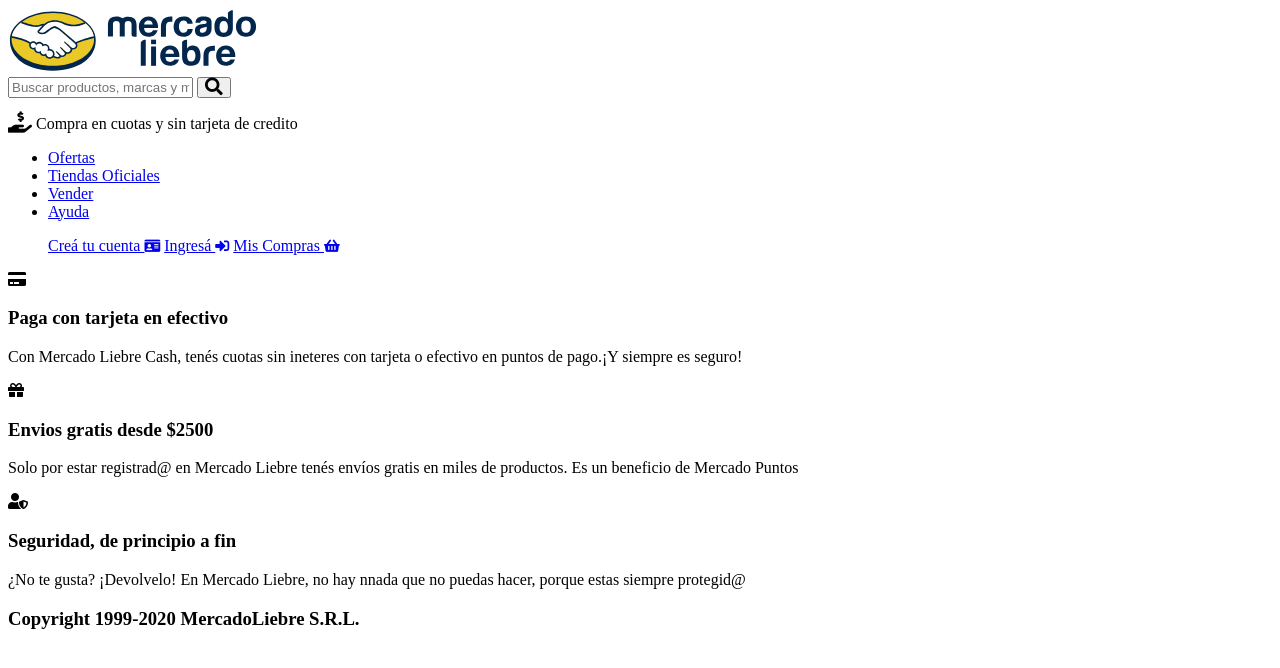
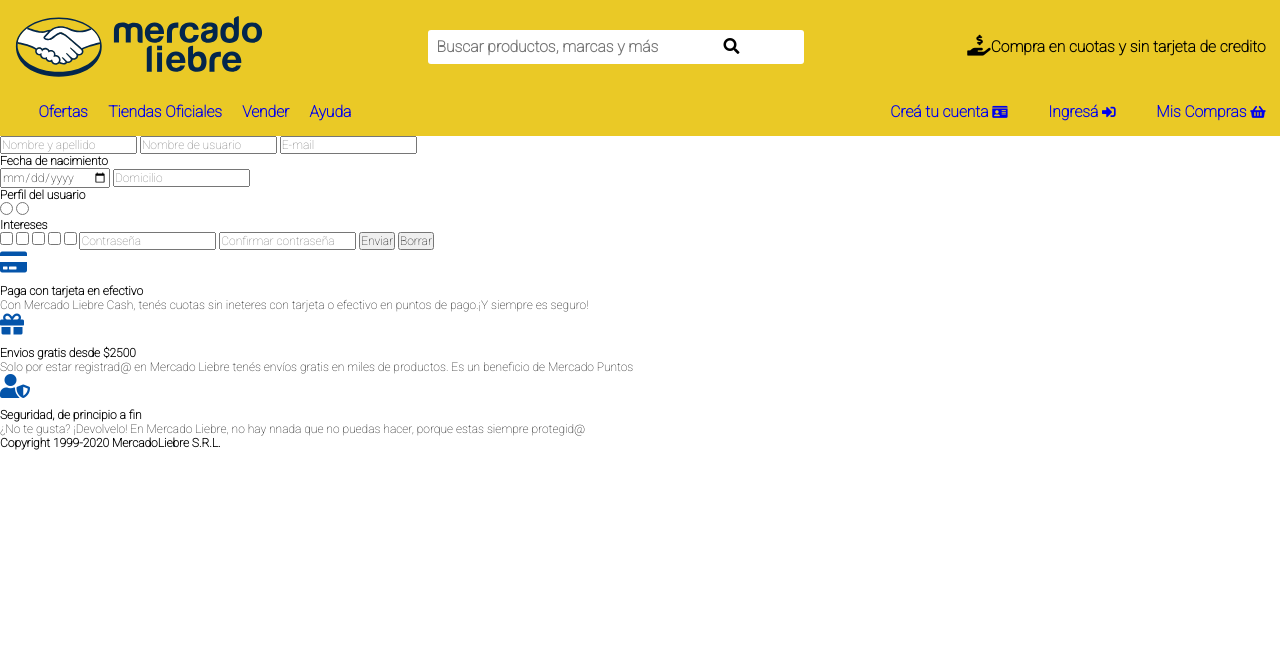
Before and after one commit to mmschiavon/mercadoliebre, a website: page views/register.html in a window 1280 px wide. Drawn offline with Linux system fonts and the light colour scheme; files that its build step writes are made by us from their sources; files whose address does not match are found by name.

Commit message:
commit 3

```diff
--- a/public/css/register.css
+++ b/public/css/register.css
@@ -0,0 +1,89 @@
+* {
+  /* background-color: #eac926; */
+  margin: 0px;
+  padding: 0px;
+  box-sizing: border-box;
+  font-size: 12px;
+  font-family: "Roboto", sans-serif;
+}
+
+header {
+  background-color: #eac926;
+  padding: 1.2rem;
+  align-items: center;
+}
+
+header p {
+  font-size: 1.3rem;
+  font-weight: bold;
+  display: flex;
+}
+
+.buscador {
+  padding-left: 1rem;
+  background-color: white;
+  border: none;
+  border-radius: 3px;
+  width: 30%;
+  display: flex;
+  align-items: center;
+  padding: 0.7rem;
+}
+
+.buscador button {
+  border: none;
+  background-color: #fff;
+  display: flex-end;
+}
+
+.buscador input {
+  font-size: 1.3rem;
+  font-weight: bold;
+  border: none;
+  width: 80%;
+}
+.nav-busqueda {
+  display: flex;
+  justify-content: space-between;
+  align-items: center;
+}
+
+.nav-menu {
+  display: flex;
+  justify-content: space-between;
+  width: 100%;
+}
+
+.nav-opciones {
+  margin: 2rem 0 0 2rem;
+  width: 25%;
+  display: flex;
+  justify-content: space-between;
+  list-style: none;
+}
+
+.nav-cuenta {
+  margin: 2rem 0 0 2rem;
+  width: 30%;
+  display: flex;
+  justify-content: space-between;
+  list-style: none;
+}
+
+.nav-menu a {
+  text-decoration: none;
+  font-weight: bold;
+  font-size: 1.3rem;
+}
+
+/* caracteristicas css de formulario de login */
+
+footer {
+  background-color: #fff;
+}
+
+footer i {
+  font-size: 2em;
+  margin-bottom: 10px;
+  color: #0454aa;
+}
--- a/views/register.html
+++ b/views/register.html
@@ -44,6 +44,27 @@
     </header>
     <main>
       <section>
+        <form action="/">
+            <input type="text" name="nombre_y_apellido" placeholder="Nombre y apellido" required>
+            <input type="text" name="usuario" placeholder="Nombre de usuario" required>
+            <input type="email" name="mail" required placeholder="E-mail">
+            <h3>Fecha de nacimiento</h3>
+            <input type="date" name="fecha_nacimiento" required>
+            <input type="text" name="domicilio" placeholder="Domicilio" required>
+            <h3>Perfil del usuario</h3>
+            <input type="radio" name="perfil_usuario" value=1>
+            <input type="radio" name="perfil_usuario" value=1>
+            <h3>Intereses</h3>
+            <input type="checkbox" name="" id="">
+            <input type="checkbox" name="" id="">
+            <input type="checkbox" name="" id="">
+            <input type="checkbox" name="" id="">
+            <input type="checkbox" name="" id="">
+            <input type="password" name="password" placeholder="Contraseña" required minlength="8">
+            <input type="password" name="confirmar_password" placeholder="Confirmar contraseña" required minlength="8">
+            <button type="submit">Enviar</button>
+            <button type="reset">Borrar</button>
+        </form>
 
 
 
```
